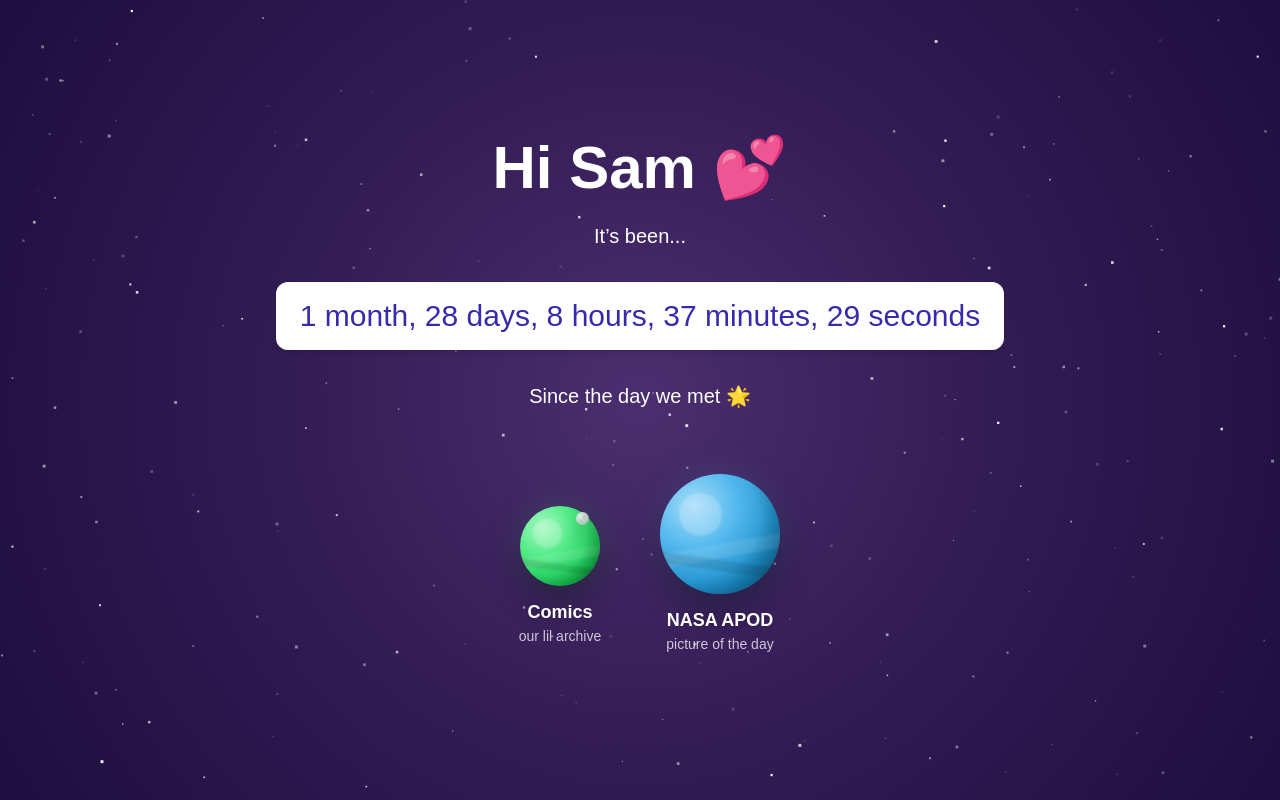
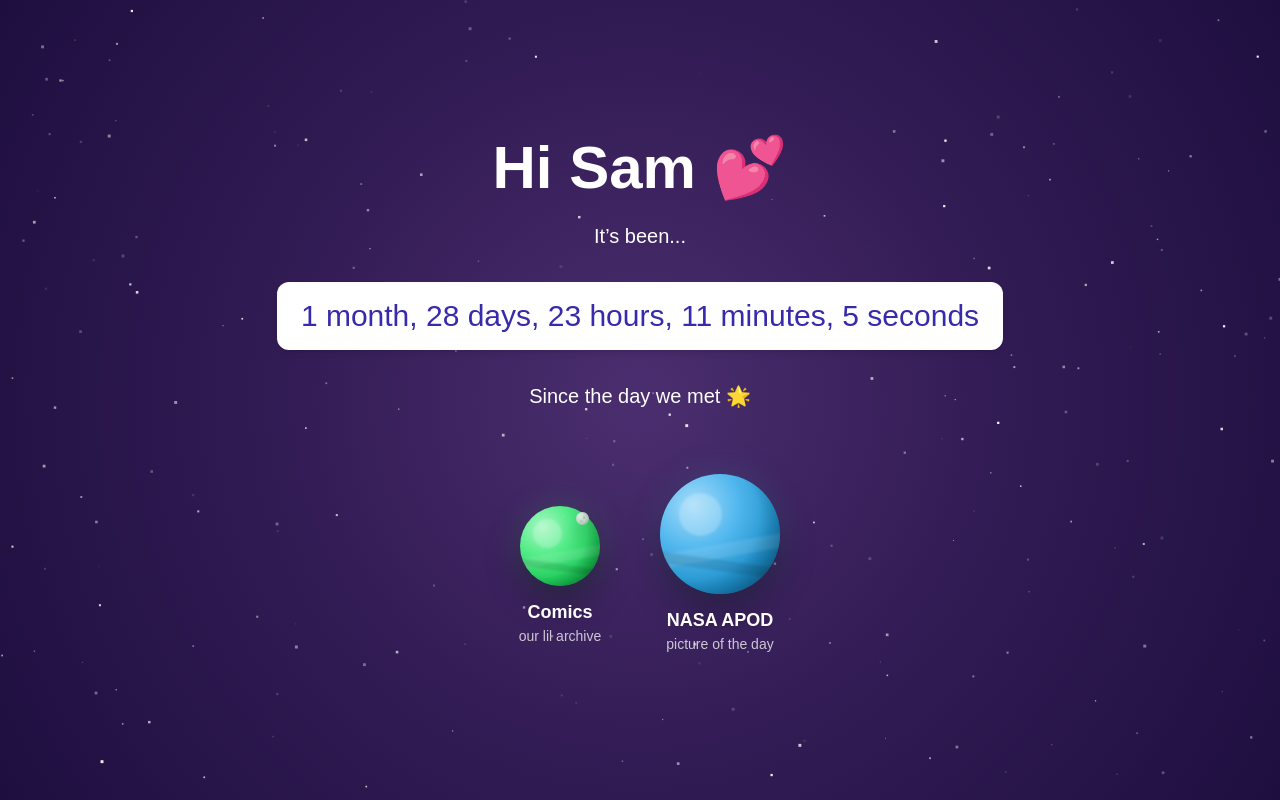
Before and after one commit to Jen000/dreambean, a Next.js app: page / in a window 1280 px wide. Built offline with nearby package versions, Linux system fonts and the light colour scheme.

Commit message:
updating counting time

```diff
--- a/src/app/page.tsx
+++ b/src/app/page.tsx
@@ -1,31 +1,31 @@
 'use client';
 
-import { useEffect, useState } from 'react';
+import { useEffect, useMemo, useState } from 'react';
 import StarsBackground from '~/components/starsBackground';
 import PlanetLink from '~/components/PlanetLink';
 
+export default function Home() {
+  // June 6, 2025 11:11pm in *local* time (America/New_York on your machine)
+  const startDate = useMemo(() => new Date(2025, 5, 6, 23, 11, 0), []);
 
-export default function Home() {
-  const startDate = new Date('2025-06-07T03:11:00Z');
-  const [timePassed, setTimePassed] = useState(getTimeSince(startDate));
+  const [timePassed, setTimePassed] = useState(() => getTimeSince(startDate));
 
   useEffect(() => {
     const interval = setInterval(() => {
       setTimePassed(getTimeSince(startDate));
     }, 1000);
+
     return () => clearInterval(interval);
-  }, []);
+  }, [startDate]);
 
   return (
     <div className="relative min-h-screen overflow-hidden">
       <StarsBackground />
       <main className="relative z-10 flex flex-col items-center justify-center min-h-screen px-4 py-12 text-white">
-      <h1 className="text-4xl md:text-6xl font-bold mb-6">
-        Hi Sam 💕
-      </h1>
-      <p className="text-lg md:text-xl text-white mb-8">
-        It’s been...
-      </p>
+        <h1 className="text-4xl md:text-6xl font-bold mb-6">Hi Sam 💕</h1>
+
+        <p className="text-lg md:text-xl text-white mb-8">It’s been...</p>
+
         <div className="text-2xl md:text-3xl font-medium text-indigo-800 bg-white bg-opacity-50 px-6 py-4 rounded-xl shadow-md mb-8">
           {[
             timePassed.years > 0 && `${timePassed.years} year${timePassed.years === 1 ? '' : 's'}`,
@@ -41,7 +41,6 @@ export default function Home() {
 
         <p className="text-lg md:text-xl text-white mb-8">Since the day we met 🌟</p>
 
-      {/* Planet nav */}
         <section className="mt-10 grid grid-cols-2 gap-8 sm:gap-10 md:grid-cols-2">
           <div className="md:translate-y-6">
             <PlanetLink href="/comics" label="Comics" subtitle="our lil archive" hue={140} sizePx={80} showMoon />
@@ -51,9 +50,6 @@ export default function Home() {
             <PlanetLink href="/apod" label="NASA APOD" subtitle="picture of the day" hue={200} sizePx={120} />
           </div>
         </section>
-
-
-
       </main>
     </div>
   );
@@ -61,13 +57,34 @@ export default function Home() {
 
 function getTimeSince(start: Date) {
   const now = new Date();
-  let diff = now.getTime() - start.getTime();
+  if (now < start) return { years: 0, months: 0, days: 0, hours: 0, minutes: 0, seconds: 0 };
 
-  const years = Math.floor(diff / (1000 * 60 * 60 * 24 * 365.25));
-  diff -= years * 1000 * 60 * 60 * 24 * 365.25;
+  // 1) Years (calendar)
+  let years = now.getFullYear() - start.getFullYear();
+  let anchor = new Date(start);
+  anchor.setFullYear(start.getFullYear() + years);
+  if (now < anchor) {
+    years -= 1;
+    anchor = new Date(start);
+    anchor.setFullYear(start.getFullYear() + years);
+  }
 
-  const months = Math.floor(diff / (1000 * 60 * 60 * 24 * 30.44));
-  diff -= months * 1000 * 60 * 60 * 24 * 30.44;
+  // 2) Months (calendar) from the "year-adjusted" anchor
+  let months = now.getMonth() - anchor.getMonth();
+  if (months < 0) months += 12;
+
+  let anchor2 = new Date(anchor);
+  anchor2.setMonth(anchor.getMonth() + months);
+
+  // If we haven’t reached the same day/time-of-month yet, borrow one month
+  if (now < anchor2) {
+    months -= 1;
+    anchor2 = new Date(anchor);
+    anchor2.setMonth(anchor.getMonth() + months);
+  }
+
+  // 3) Remaining time as fixed units
+  let diff = now.getTime() - anchor2.getTime();
 
   const days = Math.floor(diff / (1000 * 60 * 60 * 24));
   diff -= days * 1000 * 60 * 60 * 24;
```
Lines whose indentation alone changed are shown as unchanged.
